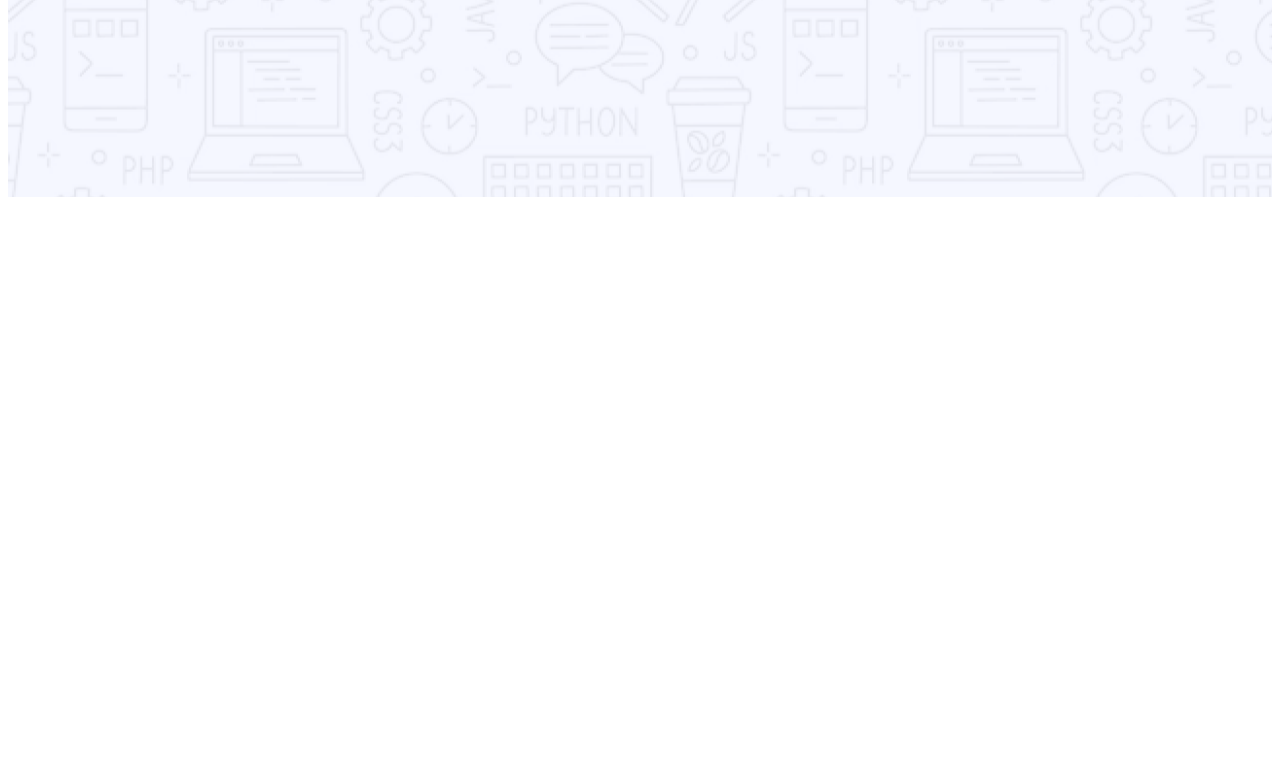
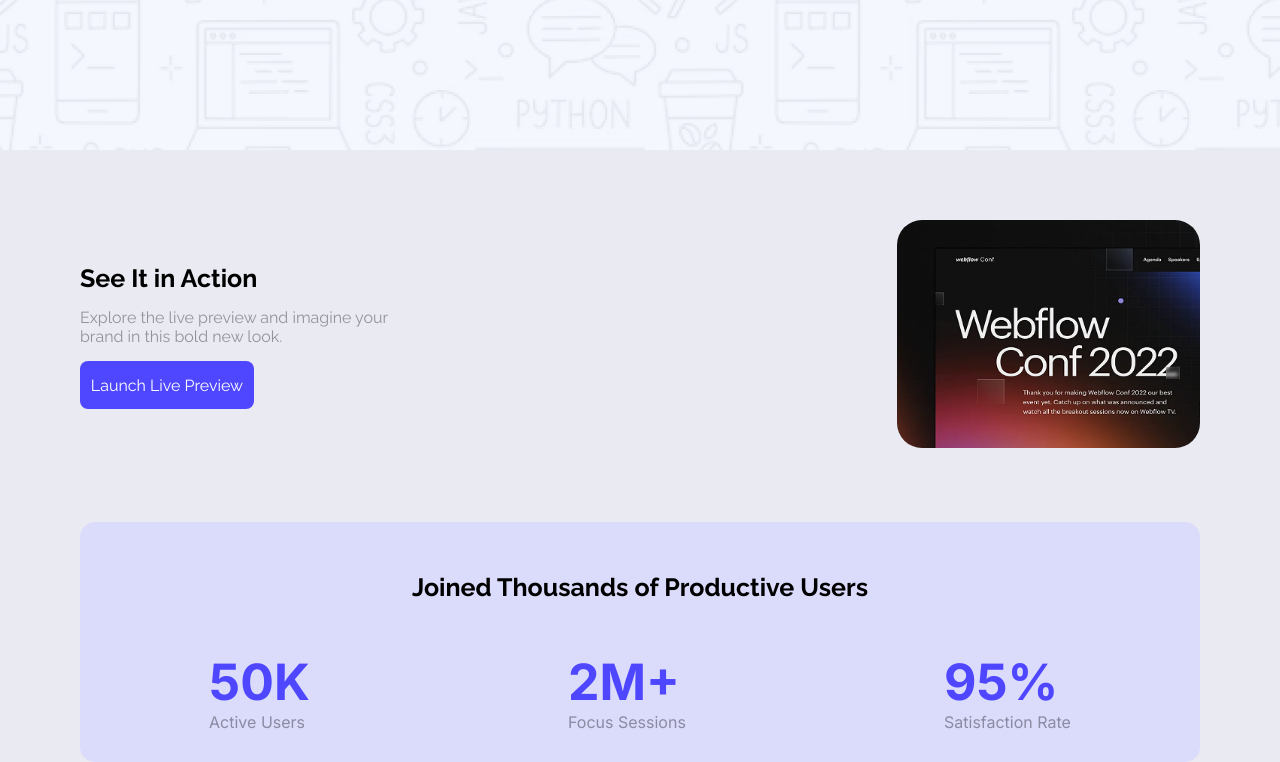
Before and after one commit to Farzana-Akter-Alo/my-first-assignment, a plain HTML site: page index.html in a window 1280 px wide. Shown: the part 450-1212 px from the top of the page. Before the commit the page ends 800 px from the top, so only its background shows below. Drawn offline with Linux system fonts and the light colour scheme.

Commit message:
third commit

```diff
--- a/index.html
+++ b/index.html
@@ -9,6 +9,7 @@
 </head>
 
 <body>
+  <!-- nav section start  -->
   <header id="first-section">
     <nav id="nav-container">
 
@@ -25,15 +26,67 @@
       <!-- nav button end -->
 
     </nav>
+
+    <!-- banner star  -->
     <div class="banner">
       <h2>Cool Dark UI Template for <br>Webflow Agencies!</h2>
       <button>Stay Focused</button>
     </div>
+    <!-- banner end -->
+
   </header>
+  <!-- nav section end -->
+
   <main>
+    <!-- first section start  -->
+    <section id="banner-2">
+      <!-- banner text start  -->
+      <div class="banner-2-text">
+        <h3>See It in Action</h3>
+        <p>Explore the live preview and imagine your <br> brand in this bold new look.</p>
+        <button>Launch Live Preview</button>
+
+      </div>
+      <!-- banner text end -->
+      <div class="banner-img">
+        <img src="./Assets/wc-mini.png" alt="Image">
+      </div>
+
+    </section>
+    <!-- first section end -->
+
+    <!-- second section start  -->
+    <section id="section-2">
+
+      <div id="div-container">
+        <h3>Joined Thousands of Productive Users</h3>
+      </div>
+
+
+      <div class="div">
+        <div>
+          <h2>50K</h2>
+          <p>Active Users</p>
+        </div>
+
+
+        <div>
+          <h2>2M+</h2>
+          <p>Focus Sessions</p>
+        </div>
+
+
+        <div>
+          <h2>95%</h2>
+          <p>Satisfaction Rate</p>
+        </div>
+      </div>
 
 
 
+
+    </section>
+    <!-- second section end -->
   </main>
   <footer>
 
--- a/style/style.css
+++ b/style/style.css
@@ -1,12 +1,21 @@
 @import url('https://fonts.googleapis.com/css2?family=Inter:ital,opsz,wght@0,14..32,100..900;1,14..32,100..900&family=Raleway:ital,wght@0,100..900;1,100..900&display=swap');
 
+* {
+  margin: 0;
+  padding: 0;
+  box-sizing: border-box;
+}
 
 #first-section {
   background-image: url(../Assets/Hero-bg.png);
+  width: 100%;
+
 
 }
 
-
+body {
+  background-color: #eaeaf3;
+}
 
 #nav-container {
   display: flex;
@@ -14,6 +23,8 @@
   align-items: center;
   margin-left: 80px;
   margin-right: 80px;
+  margin-top: 0;
+  padding-top: 35px;
 }
 
 .nav-text h1 {
@@ -42,7 +53,7 @@
 
 .banner h2 {
   font-family: raleway;
-  margin-bottom: 30px;
+  margin-bottom: 35px;
   font-size: 45px;
 
 }
@@ -51,10 +62,102 @@
   color: #FFFFFF;
   background-color: #4E47FF;
   height: 48px;
+  width: 155px;
+  border: none;
+  font-size: 16px;
+  border-radius: 8px;
+  font-family: raleway;
+  margin-bottom: 170px;
+}
+
+
+#banner-2 {
+  display: flex;
+  justify-content: space-between;
+  align-items: center;
+  /* margin-top: 80px; */
+  margin-left: 80px;
+  margin-right: 80px;
+
+}
+
+/* banner-2-text{
+  margin-top: 100px;
+} */
+
+#banner-2 {
+  margin-top: 70px;
+}
+
+.banner-img img {
+  width: 303px;
+  height: 228px;
+  border-radius: 25px;
+}
+
+.banner-2-text h3 {
+  font-family: raleway;
+  font-size: 25px;
+  font-weight: bold;
+  padding-bottom: 15px;
+}
+
+.banner-2-text p {
+  font-family: raleway;
+  font-weight: regular;
+  color: #25243270;
+  padding-bottom: 15px;
+}
+
+.banner-2-text button {
+  color: #FFFFFF;
+  background-color: #4E47FF;
+  height: 48px;
   width: 174px;
   border: none;
   font-size: 16px;
   border-radius: 8px;
   font-family: raleway;
-  margin-bottom: 200px;
+  /* margin-bottom: 170px; */
+
 }
+
+#section-2 {
+  background-color: #dbdbfcec;
+  margin-left: 80px;
+  margin-right: 80px;
+  margin-top: 70px;
+  border-radius: 15px;
+
+
+}
+
+
+#div-container h3 {
+  font-family: raleway;
+  font-size: 25px;
+  font-weight: bold;
+  text-align: center;
+  padding-top: 50px;
+
+}
+
+.div {
+  display: flex;
+  justify-content: space-around;
+  padding-top: 50px;
+  padding-bottom: 30px;
+
+}
+
+.div div h2 {
+  font-family: inter;
+  font-size: 50px;
+  color:#4E47FF;
+}
+
+.div div p{
+  font-family: inter;
+  font-weight: regular;
+  color: #25243270;
+}
```
